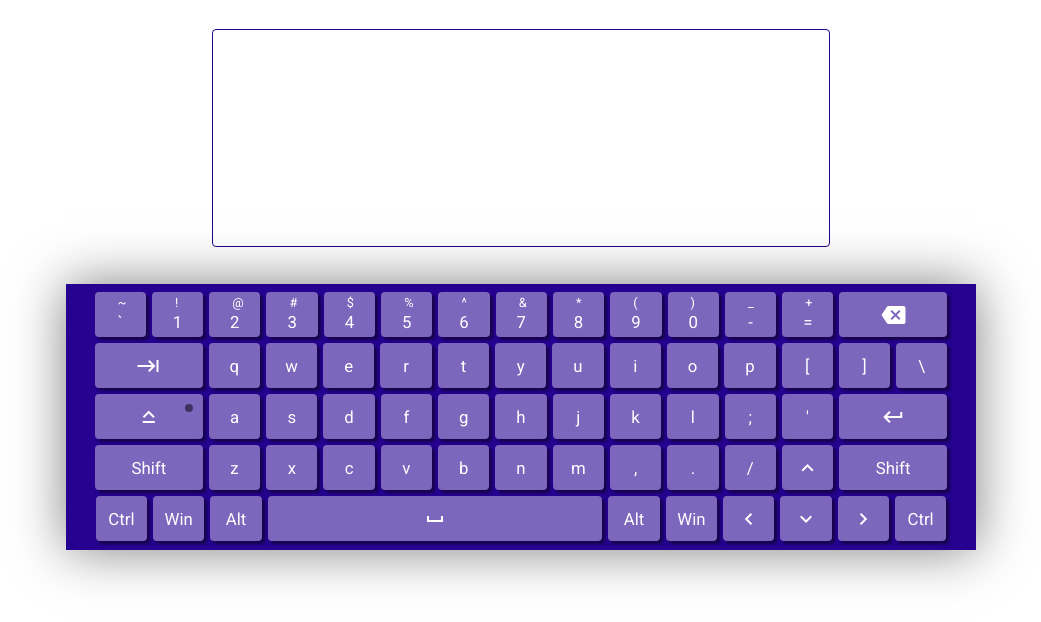
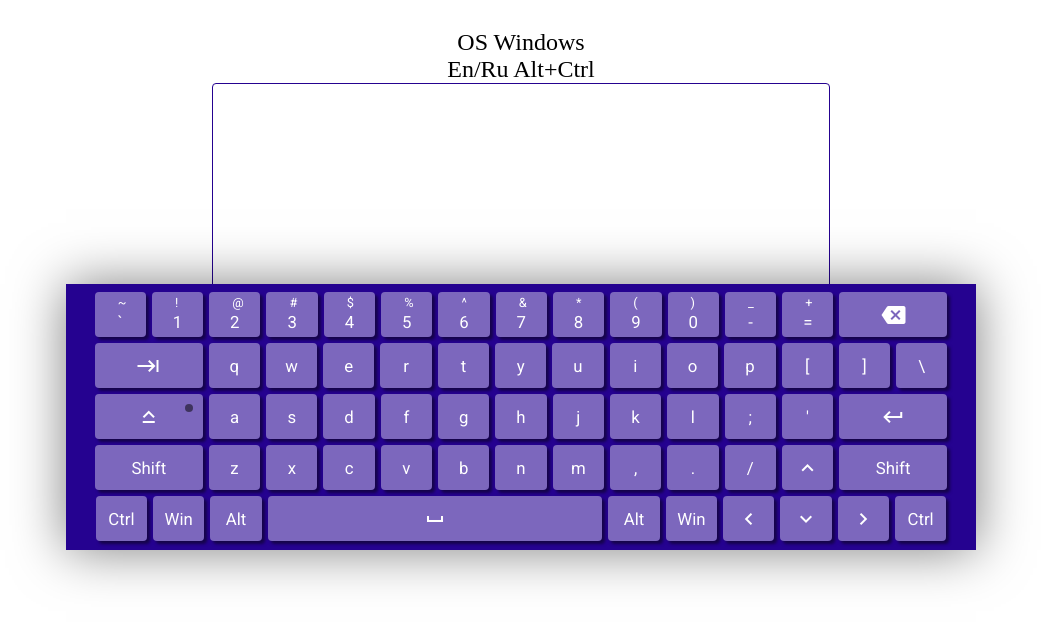
Before and after one commit to ella-kadriaeva/virtual-keyboard, a website: page index.html in a window 1280 px wide. Shown: the part 150-772 px from the top of the page, without its empty margins (119-1160 px from the left). Drawn offline with Linux system fonts and the light colour scheme.

```diff
--- a/keyboard/script.js
+++ b/keyboard/script.js
@@ -1,13 +1,19 @@
 const block = document.createElement("div");
 const meta = document.createElement("div");
 const title = document.createElement("h1");
+const text = document.createElement("p");
+const post_text = document.createElement("p");
+text.classList.add("text");
+post_text.classList.add("text");
 title.classList.add("title");
 title.innerHTML = "Virtual keyboard";
+text.innerHTML = "OS Windows";
+post_text.innerHTML = "En/Ru Alt+Ctrl";
 const textarea = document.createElement("textarea");
 textarea.classList.add("textarea");
 meta.classList.add("keyboard__meta");
 block.classList.add("page");
-meta.append(title, textarea);
+meta.append(title, text, post_text, textarea);
 block.append(meta);
 document.body.appendChild(block);
 let langEn = true;
--- a/keyboard/style.css
+++ b/keyboard/style.css
@@ -9,9 +9,11 @@
   text-align: center;
   padding-top: 50px;
   font-size: 24px;
-
 }
-
+.text {
+    padding: 0;
+    margin: 0;
+}
 .textarea {
   width: 600px;
   height: 200px;
```
